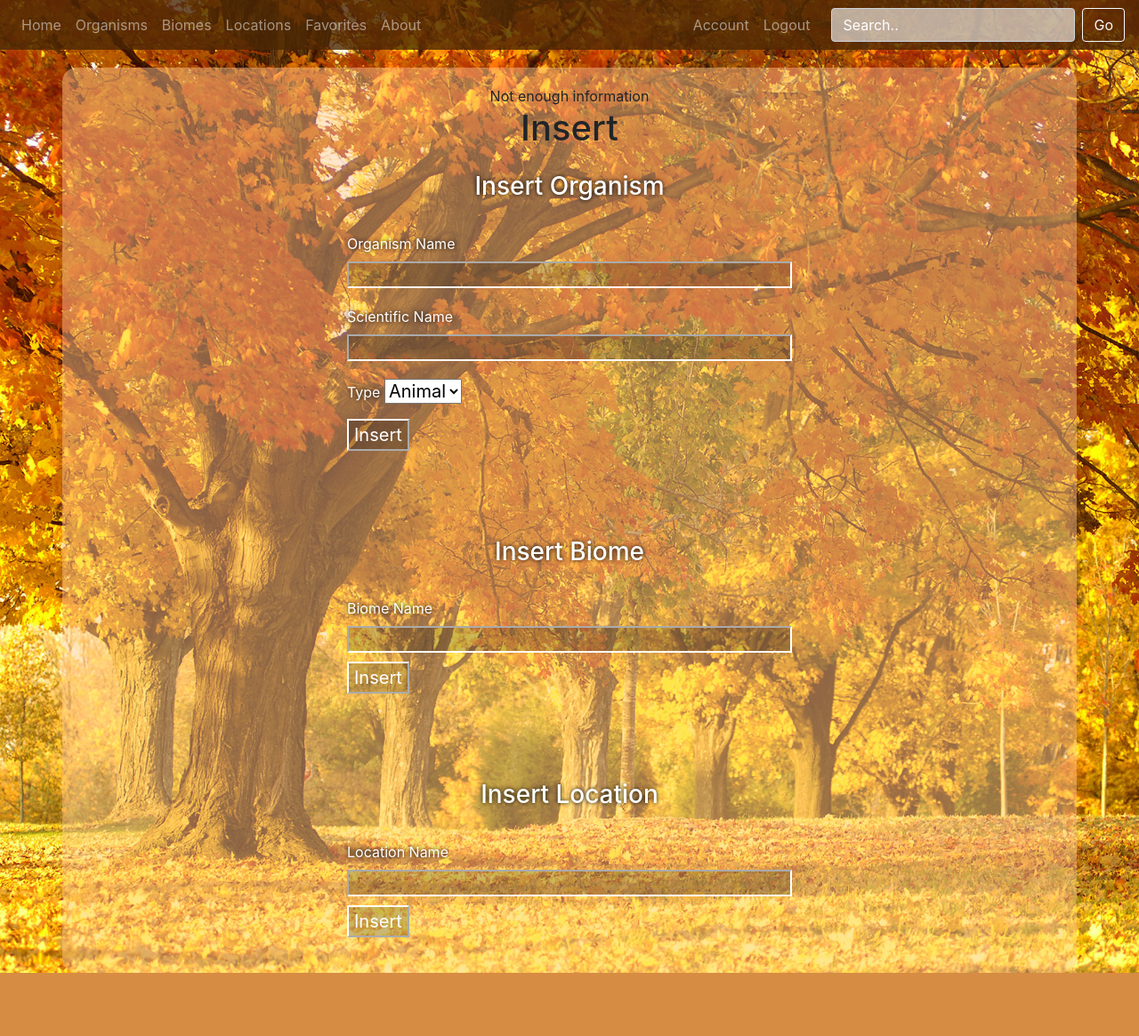
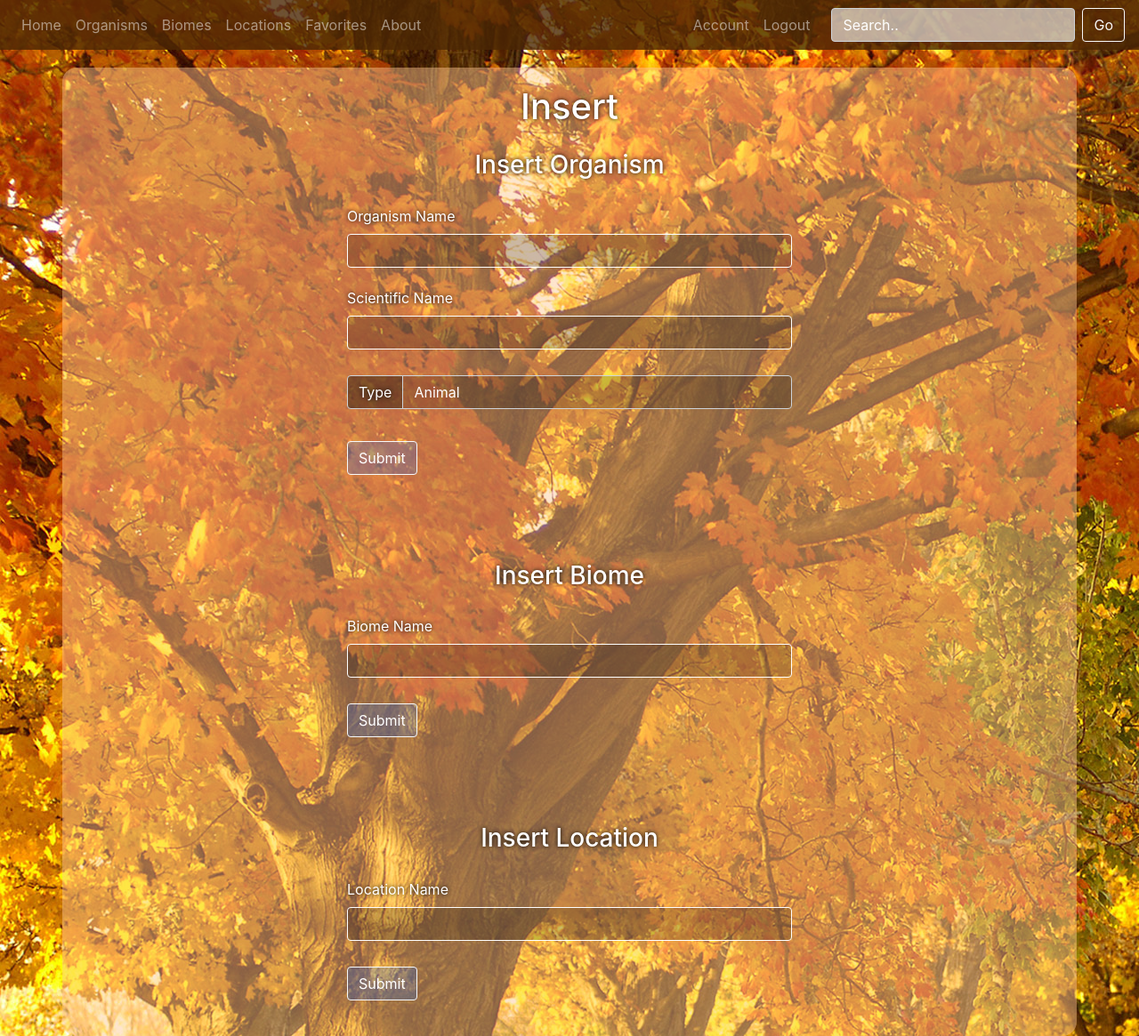
Before and after one commit to Quigmodacon/da-bs, a PHP site: page /insert.php in a window 1280 px wide. Shown: the whole page at 89% size. Before the commit the page ends 1094 px from the top, so only its background shows below. Run offline with PHP 8.4, Linux system fonts and the light colour scheme; the visitor is signed in with stand-in values (Sample User, id 1).

Commit message:
Some fix
Fixed style of admin navbar.
Added location links to organism list, as well as biome links to location list.
Styled management pages. "Not enough information" will not show up before doing anything. Added message for operation success.
Fixed privilege granting (spelling error).

```diff
--- a/adminNav.php
+++ b/adminNav.php
@@ -6,12 +6,26 @@
 	$sql->bind_result($isAdmin);
 	if($sql->fetch()) {
 		if($isAdmin > 0) {
-			echo '<div class="topnav">';
-			echo '<a href="insert.php">Insert</a>';
-			echo '<a href="delete.php">Delete</a>';
-			echo '<a href="updateUser.php">Update User</a>';
-			echo '<a href="update.php">Update Linkage</a>';
-			echo '</div>';
-		}
-	}
+            ?>
+    <nav class="adminnavbar navbar navbar-expand-lg navbar-dark bg-gradient-primary">
+        <div class="collapse navbar-collapse" id="navbarSupportedContent">
+            <ul class="nav_page navbar-nav mr-auto">
+              <li class="nav-item">
+                <a class="nav-link" href="insert.php">Insert</a>
+              </li>
+              <li class="nav-item">
+                <a class="nav-link" href="delete.php">Delete</a>
+              </li>
+              <li class="nav-item">
+                <a class="nav-link" href="updateUser.php">Update User</a>
+              </li>
+              <li class="nav-item">
+                <a class="nav-link" href="update.php">Update Linkage</a>
+              </li>
+            </ul>
+          </div>
+    </nav>
+            <?php
+            }
+        }
 ?>
--- a/insert.php
+++ b/insert.php
@@ -13,75 +13,82 @@
 		<?php include 'check_login.php'; ?>
 <?php if($_SESSION['isAdmin']) : ?>
 		<?php include 'adminNav.php'; ?>
-		<main class="container" roloe="main">
+		<main class="container" role="main">
 		<div>
 			<?php
 				include 'database.php';
-				if ( isset($_GET['oName']) && isset($_GET['sName']) && isset($_GET['type'])) {
-					$oName = $_GET['oName'];
-					$sName = $_GET['sName'];
-					$type = $_GET['type'];
+                if ($_SERVER['REQUEST_METHOD'] === 'GET') {
+                    // nothing
+                }
+				else if (!empty($_POST['oName']) && !empty($_POST['sName']) && !empty($_POST['type'])) {
+					$oName = $_POST['oName'];
+					$sName = $_POST['sName'];
+					$type = $_POST['type'];
 					$sql = $conn->prepare("INSERT INTO organism (orgName, sciName, orgType) VALUES (?, ?, ?)");
 					$sql->bind_param('sss', $oName, $sName, $type);
 					$sql->execute();
+					echo '<p class="message success">Success</p>';
 				}
-				else if (isset($_GET['bName'])) {
-					$bName = $_GET['bName'];
+				else if (!empty($_POST['bName'])) {
+					$bName = $_POST['bName'];
 					$sql = $conn->prepare("INSERT INTO biome (bioName) VALUES (?)");
 					$sql->bind_param('s', $bName);
 					$sql->execute();
+					echo '<p class="message success">Success</p>';
 				}
-	 			else if (isset($_GET['lName'])) {
-					$lName = $_GET['lName'];
+	 			else if (!empty($_POST['lName'])) {
+					$lName = $_POST['lName'];
 					$sql = $conn->prepare("INSERT INTO location (locName) VALUES (?)");
 					$sql->bind_param('s', $lName);
 					$sql->execute();
-
+					echo '<p class="message success">Success</p>';
 				}
 				else {
-					echo '<p align="center">Not enough information</p>';
+					echo '<p class="message error">Not enough information</p>';
 				}
 			?>
-			<h1 align="center">Insert</h1>
+			<h1>Insert</h1>
 			<!-- rest of body -->
 			<div id="paraOne">
-				<h3 align="center">Insert Organism</h3>
-                <form method="get" class="main-form" action="">
-					<div class="input-row">
+				<h3>Insert Organism</h3>
+                <form method="post" class="main-form">
+                    <div class="form-group">
                         <label for="oName">Organism Name</label>
-						<input id="oName" name="oName" type="text">
+                        <input type="text" class="form-control" id="oName" name="oName">
                     </div>
-					<div class="input-row">
+                    <div class="form-group">
                         <label for="sName">Scientific Name</label>
-						<input id="sName" name="sName" type="text">
+                        <input type="text" class="form-control" id="sName" name="sName">
                     </div>
-					<div class="input-row">
-						<label for="type">Type</label>
-						<select id="type" name="type" style="font-size: 20px;">
-							<option value="Animal">Animal</option>
+                    <div class="input-group mb-3">
+                        <div class="input-group-prepend">
+                            <label class="input-group-text" for="type">Type</label>
+                        </div>
+                        <select class="custom-select" id="type" name="type">
+							<option selected value="Animal">Animal</option>
 							<option value="Plant">Plant</option>
 							<option value="Fungie">Fungie</option>
                         </select>
                     </div>
-					<input type="submit" value="Insert" style="font-size: 20px;">
+                    <button type="submit" value="Insert" class="btn btn-outline-light">Submit</button>
                 </form>
 				<br><br><br>
-				<h3 align="center">Insert Biome</h3>
-                <form method="get" class="main-form">
-					<div class="input-row">
+				<h3>Insert Biome</h3>
+                <form method="post" class="main-form">
+                    <div class="form-group">
                         <label for="bName">Biome Name</label>
-						<input id="bName" name="bName" type="text">
+                        <input type="text" class="form-control" id="bName" name="bName">
                     </div>
-					<input type="submit" value="Insert" style="font-size: 20px;">
+                    <button type="submit" value="Insert" class="btn btn-outline-light">Submit</button>
                 </form>
 				<br><br><br>
-				<h3 align="center">Insert Location</h3>
-                <form method="get" class="main-form">
-					<div class="input-row">
+				<h3>Insert Location</h3>
+                <form method="post" class="main-form">
+                    <div class="form-group">
                         <label for="lName">Location Name</label>
-						<input id="lName" name="lName" type="text">
+                        <input type="text" class="form-control" id="lName" name="lName">
                     </div>
-					<input type="submit" value="Insert" style="font-size: 20px;">
+                    <button type="submit" value="Insert" class="btn btn-outline-light">Submit</button>
                 </form>
 			</div>
 		</div>
--- a/style.css
+++ b/style.css
@@ -213,14 +213,21 @@ h1 {
 .center {
     text-align: center;
 }
+.nowrap {
+    white-space: nowrap;
+}
 
 #hellspawn {
 	background-image: url(images/background.jpg);
-    background-size: cover;
+    background-size: auto;
 }
 
 nav {
     background: rgba(75, 39, 4, 0.8);
+}
+
+.adminnavbar {
+    background: rgba(75, 39, 4, 0.5);
 }
 
 .search_input {
@@ -257,15 +264,19 @@ main {
     text-shadow: 0 0 5px #000;
 }
 
+h1, h2, h3, h4, h5, h6 {
+    color: #FFF;
+    text-shadow: 0 0 5px #000;
+    text-align: center;
+}
+
 #paraOne {
     margin-top: 25px;
 	width: 100%;
-    padding: 0 25%;
+    padding: 0 10%;
 }
 
 #paraOne h3 {
-    color: #FFF;
-    text-shadow: 0 0 5px #000;
     margin: 25px 0;
 }
 
@@ -358,3 +369,35 @@ main {
 #logswitch a:hover {
     color: #D63;
 }
+
+.input-group-text {
+    color: #FFF;
+    background: rgba(0, 0, 0, 0.4);
+}
+
+.custom-select {
+    color: #FFF;
+    background: rgba(0, 0, 0, 0.2);
+}
+
+.custom-select option {
+    background: #420;
+    font-size: 14px;
+}
+
+.message {
+    text-align: center;
+    font-size: 24px;
+    margin: 20px 0 30px;
+    background: rgba(0, 0, 0, 0.6);
+    border-radius: 2rem;
+    line-height: 2em;
+}
+
+.error {
+    color: #F00;
+}
+
+.success {
+    color: #0F0;
+}
```
Also changed, not shown: delete.php (+40 -33 lines), phpFunctions.php (+24 -6 lines), update.php (+31 -26 lines), updateUser.php (+26 -17 lines). Lines whose indentation alone changed are shown as unchanged.
